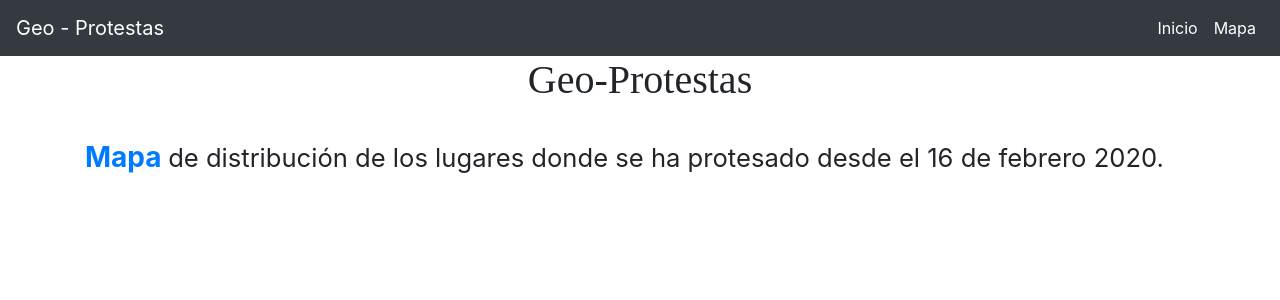
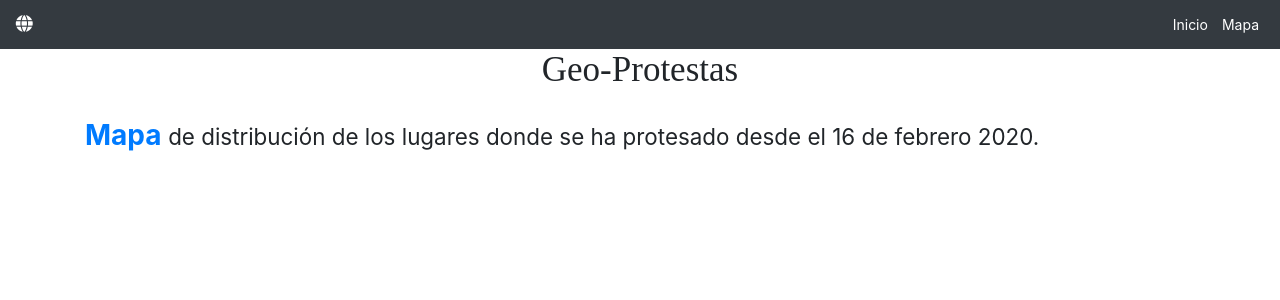
Before and after one commit to millord/geo-protestas, a React (Create React App) app: page / in a window 1280 px wide. Shown: the top 300 px of the page. Built offline with nearby package versions, Linux system fonts and the light colour scheme; a web font is replaced by a local one.

Commit message:
added the icon

```diff
--- a/public/index.html
+++ b/public/index.html
@@ -28,6 +28,10 @@
       href="https://fonts.googleapis.com/css?family=Lacquer&display=swap"
       rel="stylesheet"
     />
+    <link
+      rel="stylesheet"
+      href="https://cdnjs.cloudflare.com/ajax/libs/semantic-ui/2.4.1/semantic.min.css"
+    />
     <title>Story map - protestas</title>
   </head>
   <body>
--- a/src/components/NavBar.js
+++ b/src/components/NavBar.js
@@ -6,7 +6,7 @@
     <div>
       <nav className="navbar navbar-expand-lg navbar-dark bg-dark">
         <NavLink to="/" className="navbar-brand">
-          Geo - Protestas
+          <i class="globe icon"></i>
         </NavLink>
         <button
           className="navbar-toggler"
```
